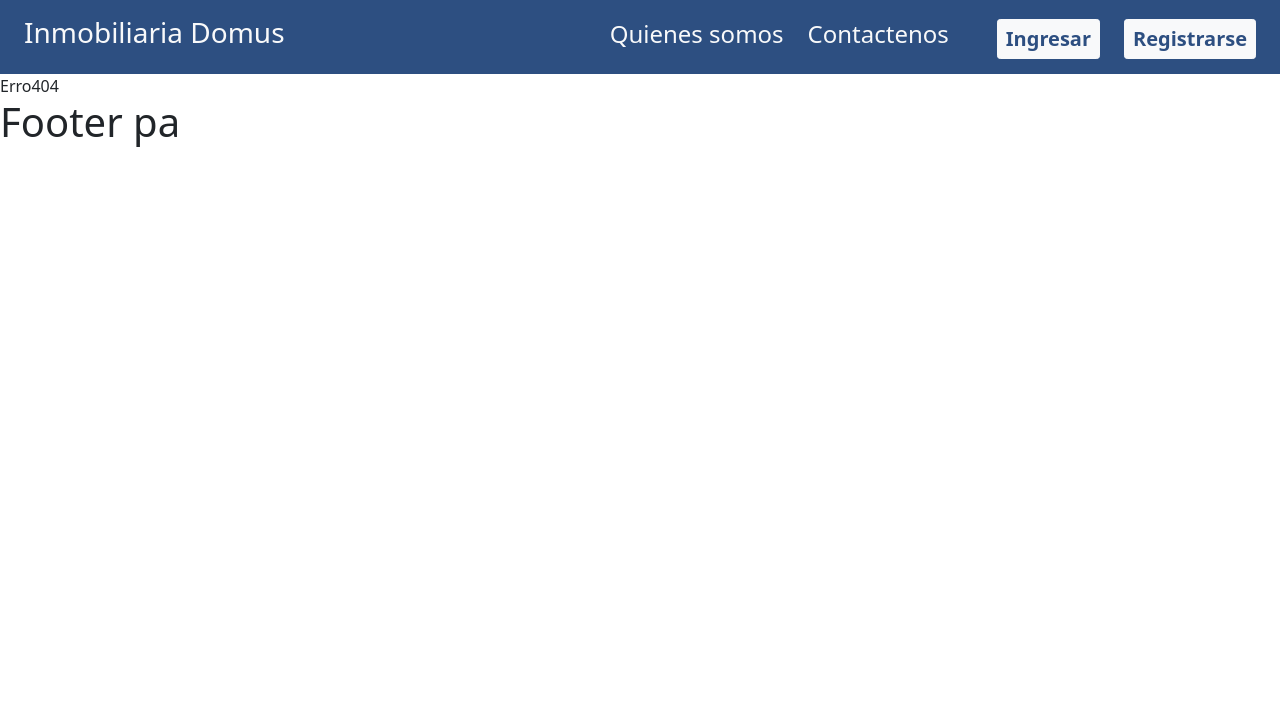
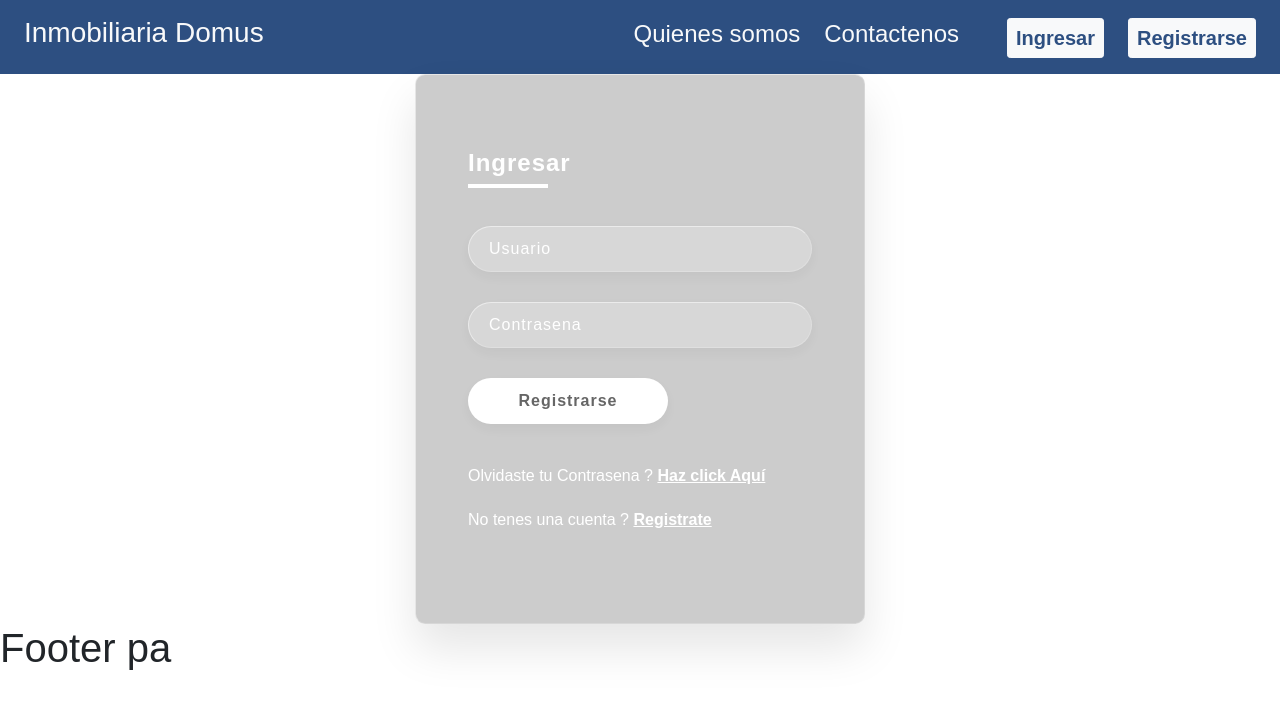
Before and after one commit to joaquindlr/DomusSystem, a React (Create React App) app: page /login in a window 1280 px wide. Shown: the top 708 px of the page. Built offline with nearby package versions, Linux system fonts and the light colour scheme.

Commit message:
mi login pa, re facherito

```diff
--- a/src/App.css
+++ b/src/App.css
@@ -44,3 +44,143 @@ button {
   margin-top: 1rem;
   background-color: #2d4f81;
 }
+*{
+  margin: 0;
+  padding: 0;
+  box-sizing: border-box;
+  font-family: 'Poppins',sans-serif;
+}
+body
+{
+  overflow: hidden;
+}
+section
+{
+    display: flex;
+    justify-content: center;
+    align-items: center;
+    min-height: 100vh;
+    background: linear-gradient(to bottom,#181818,#2c2c2c);
+    /* background-image: url(Geometric_Polygonal_Shape_Background.jpg); */
+    background-size: cover;
+    filter: grayscale(75%);
+}
+section .color
+{
+    position: absolute;
+    filter: blur(100px);
+}
+section .color:nth-child(1)
+{
+    top: -150px;
+    width: 500px;
+    height: 400px;
+    background: #ffffff18;
+
+}
+section .color:nth-child(2)
+{
+    bottom: -150px;
+    right: 100px;
+    width: 300px;
+    height: 300px;
+    background: #2c2c2c;
+}
+section .color:nth-child(3)
+{
+    bottom: 50px;
+    left: 100px;
+    width: 200px;
+    height: 200px;
+    background: #1f2020;
+}
+ .box
+ {
+     position: relative;
+ }
+ .container
+ {
+     position: relative;
+     width: 450px;
+     min-height: 550px;
+     background: rgba(0, 0, 0, 0.2);
+     border-radius: 10px;
+     display: flex;
+     justify-content: center;
+     align-items: center;
+     backdrop-filter: blur(5px);
+     box-shadow: 0 25px 45px rgba(0,0,0,0.1);
+     border: 1px solid rgba(255,255,255,0.5);
+     border-right: 1px solid rgba(255,255,255,0.2);
+     border-bottom: 1px solid rgba(255,255,255,0.2);
+ }
+ .form
+ {
+     position: relative;
+     width: 100%;
+     height: 100%;
+     padding: 40px;
+ }
+ .form h2
+ {
+     position: relative;
+     color: #ffff;
+     font-size: 24px;
+     font-weight: 600;
+     letter-spacing: 1px;
+     margin-bottom: 3rem;
+ }
+ .form h2::before
+ {
+     content: '';
+     position: absolute;
+     left: 0;
+     bottom: -10px;
+     width: 80px;
+     height: 4px;
+     background: #fff;
+ }
+ .form .inputBox
+ {
+    width: 100%;
+    margin-top: 30px;
+ }
+ .form .inputBox input
+ {
+     width: 100%;
+     background: rgba(255,255,255,0.2);
+     border: none;
+     outline: none;
+     padding: 10px 20px;
+     border-radius: 35px;
+     border: 1px solid rgba(255,255,255,0.5);
+     border-right: 1px solid rgba(255,255,255,0.2);
+     border-bottom: 1px solid rgba(255,255,255,0.2);
+     font-size: 16px;
+     letter-spacing: 1px;
+     color: #fff;
+     box-shadow: 0 5px 15px rgba(0,0,0,0.05);
+ }
+ .form .inputBox input::placeholder
+ {
+     color: #fff;
+ }
+ .form .inputBox input[type="submit"]
+ {
+     background: #fff;
+     color: #666;
+     max-width: 200px;
+     cursor: pointer;
+     margin-bottom: 20px;
+     font-weight: 600;
+ }
+ .forget
+ {
+     margin-top: 20px;
+     color: #fff;
+ }
+ .forget a
+ {
+     color: #fff;
+     font-weight: 600;
+ }
--- /dev/null
+++ b/src/pages/login.js
@@ -0,0 +1,31 @@
+import React from "react";
+
+const Login = () => {
+    return (
+    <>
+            <div className="box">
+                <div className="container">
+                    <div className="form">
+                        <h2>Ingresar</h2>
+                        <form>
+                            <div className="inputBox">
+                                <input type="text" placeholder="Usuario"/>
+                            </div>
+                            <div className="inputBox">
+                                <input type="password" placeholder="Contrasena"/>
+                            </div>
+                            <div className="inputBox">
+                                <input type="submit" value="Registrarse"/>
+                            </div>
+                            <p className="forget">Olvidaste tu Contrasena ? <a href="#">Haz click Aquí</a></p>
+                            <p className="forget">No tenes una cuenta ? <a href="#">Registrate</a></p>
+                        </form>
+                    </div>
+                </div>
+            </div>
+
+    </>
+  );
+};
+
+export default Login;
```
Also changed, not shown: src/configs/routes.js (+6 -1 lines).
